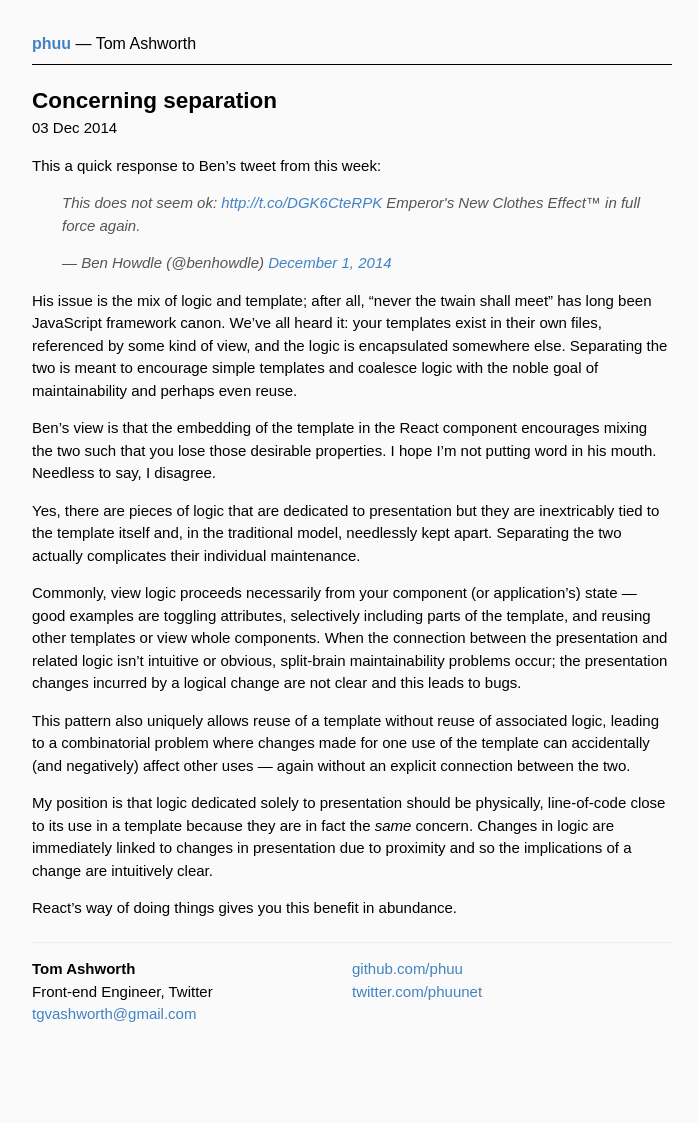
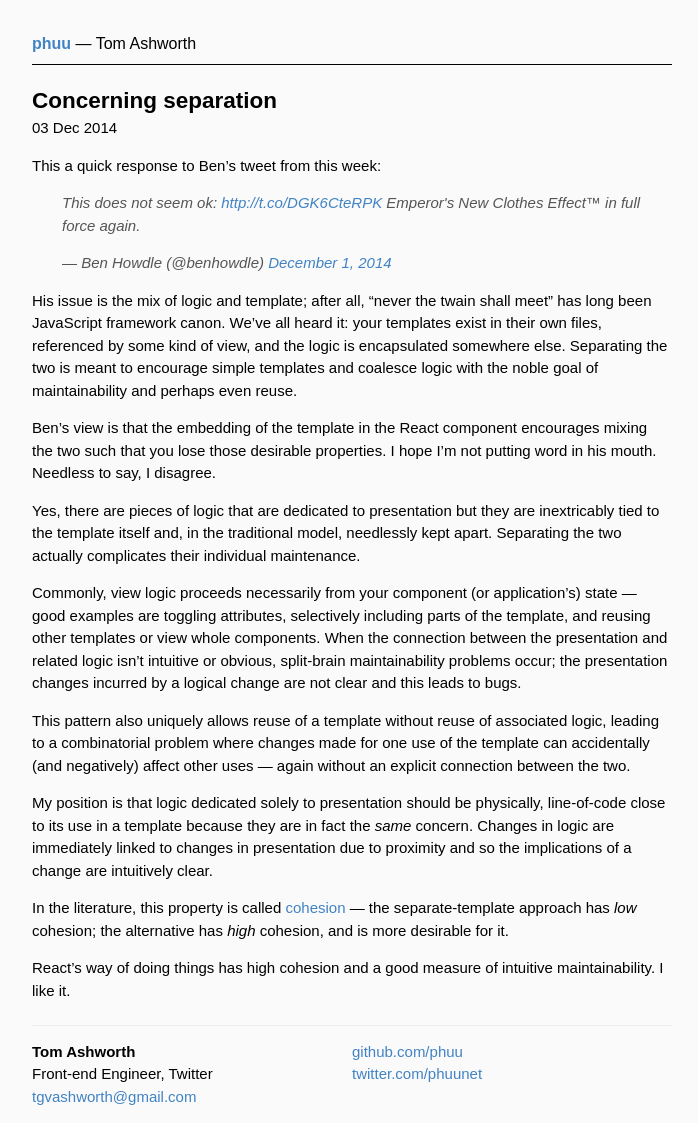
Before and after one commit to tgvashworth/tgvashworth.github.io, a Jekyll site: the page built from _posts/2014-12-3-concerning-separation.md, in a window 1280 px wide. Shown: the whole page, without its empty margins (288-986 px from the left). Built offline with Jekyll 4.4.1, drawn with Linux system fonts in a browser that asks for light colours; some web fonts are replaced; Markdown is read by kramdown in place of the engine named in the settings; comment, search, counter and statistics services are not loaded; before the commit the page ends 1041 px from its top, so only the background shows below that.

Commit message:
further tweaks

```diff
--- a/_posts/2014-12-3-concerning-separation.md
+++ b/_posts/2014-12-3-concerning-separation.md
@@ -19,4 +19,6 @@ This pattern also uniquely allows reuse of a template without reuse of associate
 
 My position is that logic dedicated solely to presentation should be physically, line-of-code close to its use in a template because they are in fact the *same* concern. Changes in logic are immediately linked to changes in presentation due to proximity and so the implications of a change are intuitively clear.
 
-React’s way of doing things gives you this benefit in abundance.
+In the literature, this property is called [cohesion](http://en.wikipedia.org/wiki/Cohesion_%28computer_science%29) — the separate-template approach has *low* cohesion; the alternative has *high* cohesion, and is more desirable for it.
+
+React’s way of doing things has high cohesion and a good measure of intuitive maintainability. I like it.
```
